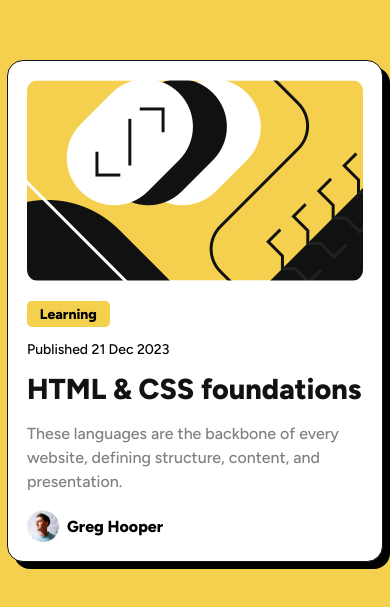
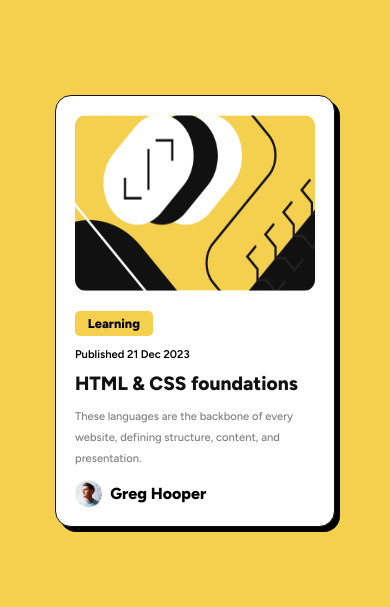
Before and after one commit to compscimayawho/blog-preview-card-solution, a plain HTML site: page index.html in a window 390 px wide. Shown: the part 119-726 px from the top of the page. Drawn offline with Linux system fonts and the light colour scheme.

Commit message:
Fix mobile view

```diff
--- a/style.css
+++ b/style.css
@@ -26,16 +26,18 @@ body {
     border: 1px solid var(--black);
     border-radius: 1rem;
     padding: 1.2rem;
-    box-shadow: 7px 7px 0px 0px rgba(0, 0, 0);
+    box-shadow: 5px 5px 0px 0px rgba(0, 0, 0);
     transition: box-shadow 200ms ease-in;
 }
 
 .card:hover {
-    box-shadow: 12px 12px 0px 0px rgba(0, 0, 0);
+    box-shadow: 8px 8px 0px 0px rgba(0, 0, 0);
 }
 
 .image {
     border-radius: .7rem;
+    width: 15rem;
+    height: 11rem;
 }
 
 .card-header {
@@ -49,17 +51,19 @@ body {
     padding: .3rem .8rem;
     border-radius: .3rem;
     font-weight: 800;
+    font-size: 0.8rem;
 }
 
 .date {
-    font-weight: 500;
+    font-weight: 600;
+    font-size: 0.7rem;
 }
 
 .blog-link {
     font-weight: 800;
     text-decoration: none;
     color: var(--black);
-    font-size: 1.8rem;
+    font-size: 1.2rem;
     transition: color 200ms ease-in;
 
 }
@@ -71,7 +75,8 @@ body {
 .text {
     color: var(--grey);
     font-weight: 500;
-    line-height: 1.5rem;
+    font-size: 0.7rem;
+    line-height: 1.3rem;
 }
 
 .user {
@@ -81,8 +86,8 @@ body {
 }
 
 .user-avatar {
-    height: 2rem;
-    width: 2rem;
+    height: 1.7rem;
+    width: 1.7rem;
 }
 
 .username {
```
